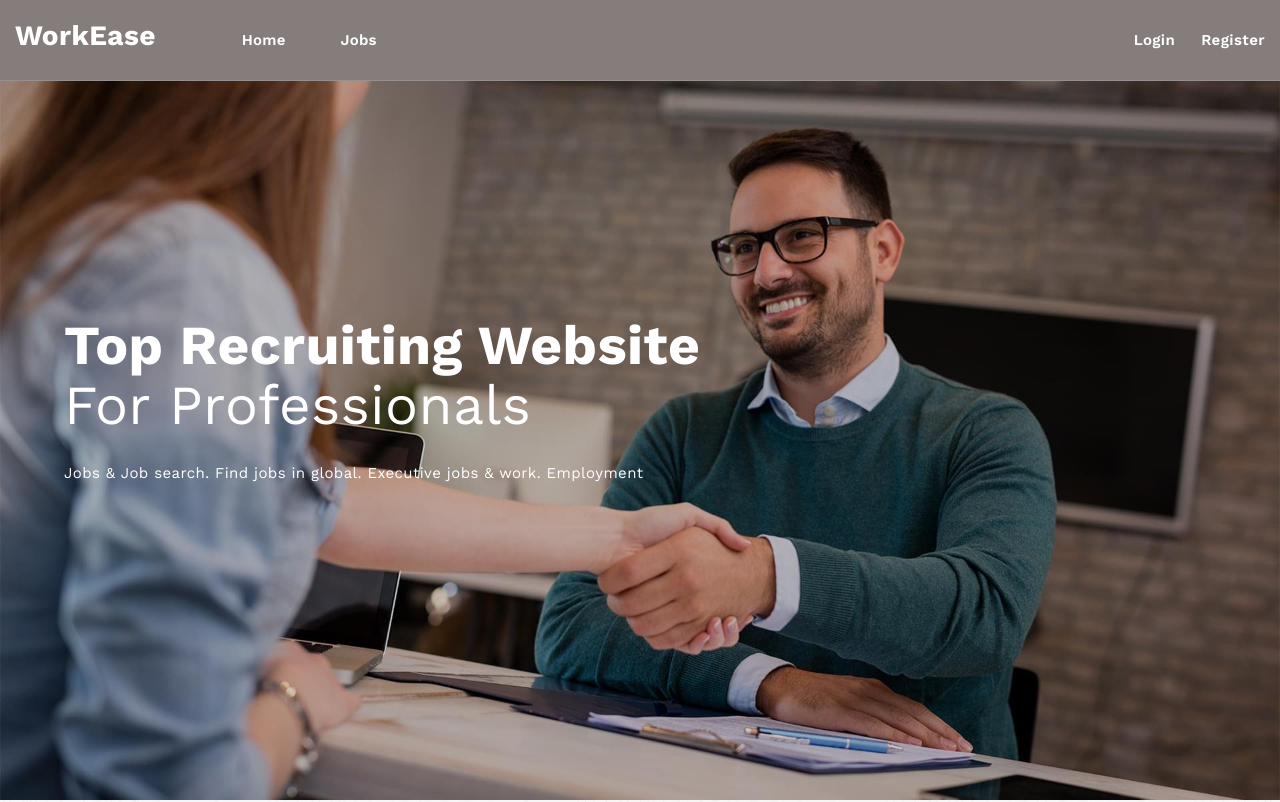
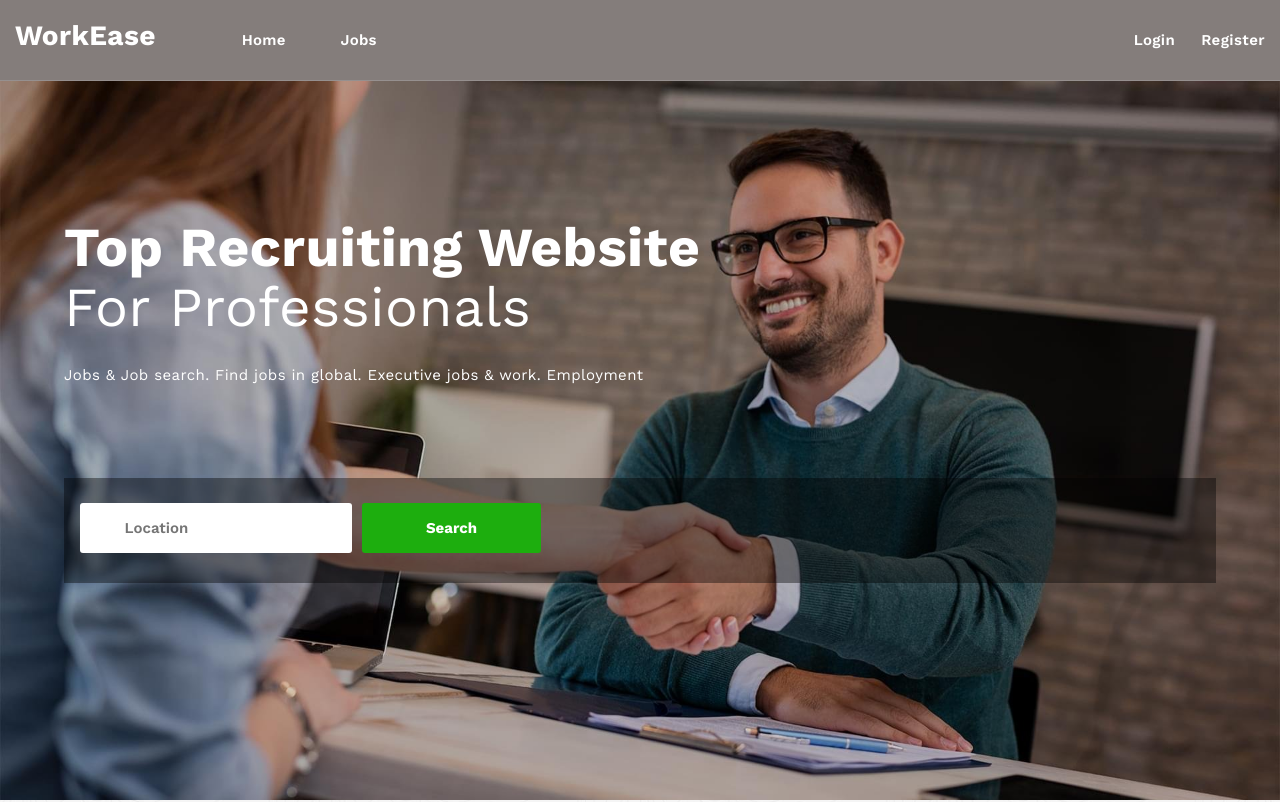
Before and after one commit to nithin-daniel/jobportal-vue, a Vue app: page / in a window 1280 px wide. Shown: the top 802 px of the page. Built offline with nearby package versions, Linux system fonts and the light colour scheme; no server answers; the database is empty; a web font is replaced by a local one.

Commit message:
working on job search funtionality

```diff
--- a/src/components/AddWork.vue
+++ b/src/components/AddWork.vue
@@ -14,6 +14,7 @@ const skills = ref('')
 const job_type = ref('')
 const job_name = ref('')
 const jobdescription = ref('')
+const location = ref('')
 import { v4 as uuidv4 } from 'uuid';
 const addWork = async () => {
     const docRef = await addDoc(collection(db, "works"), {
@@ -26,7 +27,8 @@ const addWork = async () => {
         job_type:job_type.value,
         job_name:job_name.value,
         jobdescription:jobdescription.value,
-        profile_pic:localStorage.profile_url
+        profile_pic:localStorage.profile_url,
+        location:location.value
     }).then(()=>{
         router.push('/')
     })
@@ -54,6 +56,9 @@ const addWork = async () => {
             <div class="single-input">
                 <input type="text" placeholder="Skills" name="skills" id="skills" required v-model="skills">
             </div>
+            <div class="single-input">
+                <input type="text" placeholder="Location" name="location" id="location" required v-model="location">
+            </div>
             <div class="single-input pb-2">
                 <label for="">Job Type</label>
                 <select name="cars" id="cars" v-model="job_type">
--- a/src/components/Home.vue
+++ b/src/components/Home.vue
@@ -2,7 +2,7 @@
 import Footer from './Footer.vue';
 import Navbar from './Navbar.vue';
 
-import { collection, getDocs, addDoc, query, where,limit } from "firebase/firestore";
+import { collection, getDocs, addDoc, query, where, limit } from "firebase/firestore";
 import { getFirestore } from 'firebase/firestore'
 
 
@@ -14,7 +14,9 @@ export default {
     data() {
         return {
             arr: [],
-            showSearch: false
+            showSearch: true,
+            location: '',
+            error: false,
         }
     },
     created() {
@@ -24,11 +26,42 @@ export default {
         async getprofile() {
             const db = getFirestore();
             const q = query(collection(db, "works"));
-            const querySnapshot = await getDocs(query(q,limit(10))); //, where("user", "!=", localStorage.user_id)
+            const querySnapshot = await getDocs(query(q, limit(10))); //, where("user", "!=", localStorage.user_id)
             querySnapshot.forEach((doc) => {
                 const documentWithId = { id: doc.id, ...doc.data() };
                 this.arr.push(documentWithId);
             });
+        },
+        async handleClick() {
+            this.arr = []
+            const locationInput = this.$refs.locationInput;
+            if (!locationInput.validity.valid) {
+                alert("Location Field Required")
+                return;
+            }
+            this.$refs.sectionTitle.scrollIntoView({ behavior: 'smooth' });
+            const db = getFirestore();
+            const q = query(collection(db, "works"));
+            const querySnapshot = await getDocs(query(q, where("location", "==", this.location))); //, where("user", "!=", localStorage.user_id)
+            if (!querySnapshot.empty) {
+                // this.arr = []
+                // this.arr = []
+                // const existingIds = new Set(this.arr.map(item => item.id));
+                querySnapshot.forEach((doc) => {
+                    const documentWithId = { id: doc.id, ...doc.data() };
+                    // this.arr.push(documentWithId);
+                    const existingDocument = this.arr.find(item => item.id === documentWithId.id);
+                    console.log(existingDocument);
+                    if (!existingDocument) {
+                        // Push the document data to the arr array if it doesn't exist
+                        this.arr.push(documentWithId);
+                    }
+                });
+                this.getprofile();
+                console.log(this.arr);
+            } else {
+                // this.error = true;
+            }
         }
     }
 }
@@ -77,8 +110,8 @@ export default {
                     </div>
                     <div class="content-popup-scroll">
                         <ul class="list-item">
-                            <li><a href=""><i class="lnr lnr-book"></i><span><b
-                                            class="highlight">Register now</b> to reach dream jobs easier.</span> </a>
+                            <li><a href=""><i class="lnr lnr-book"></i><span><b class="highlight">Register now</b> to
+                                        reach dream jobs easier.</span> </a>
                             </li>
                             <li><a href=""><i class="lnr lnr-book"></i><span><b class="highlight">Job
                                             suggestion</b> you might be interested based on your profile.</span> </a>
@@ -110,30 +143,31 @@ export default {
                                             <div class="job-search-form">
                                                 <form action="#">
                                                     <div class="row row-5">
-                                                        <div class="col-lg-4 col-md-6 col-sm-6 col-12">
-                                                            <!-- Single Field Item Start  -->
-                                                            <div class="single-field-item">
+                                                        <!-- <div class="col-lg-4 col-md-6 col-sm-6 col-12"> -->
+                                                        <!-- Single Field Item Start  -->
+                                                        <!-- <div class="single-field-item">
                                                                 <i class="lnr lnr-magnifier"></i>
                                                                 <input placeholder="What jobs you want?" name="keyword"
                                                                     type="text">
-                                                            </div>
-                                                            <!-- Single Field Item End  -->
-                                                        </div>
+                                                            </div> -->
+                                                        <!-- Single Field Item End  -->
+                                                        <!-- </div> -->
 
                                                         <div class="col-lg-3 col-md-6 col-sm-6 col-12">
                                                             <!-- Single Field Item Start  -->
                                                             <div class="single-field-item">
                                                                 <i class="lnr lnr-map-marker"></i>
-                                                                <input class="input-field input-field-location"
-                                                                    placeholder="Location" name="location" type="text">
-                                                                <span class="btn-action-location">
-                                                                    <i class="far fa-dot-circle"></i>
-                                                                </span>
+                                                                <div>
+                                                                    <input class="input-field input-field-location"
+                                                                        placeholder="Location" type="text"
+                                                                        v-model="location" required=""
+                                                                        ref="locationInput" />
+                                                                </div>
                                                             </div>
                                                             <!-- Single Field Item End  -->
                                                         </div>
                                                         <div class="col-lg-2 col-md-6 col-sm-6 col-12">
-                                                            <div class="submit-btn">
+                                                            <div class="submit-btn" @click.prevent="handleClick">
                                                                 <button class="ht-btn" type="submit"> Search</button>
                                                             </div>
                                                         </div>
@@ -206,12 +240,12 @@ export default {
             <!-- Feature Section End -->
 
             <!-- Featured Employer Start -->
-            <div class="featured-employer section pt-115 pt-lg-95 pt-md-75 pt-sm-55 pt-xs-45">
+            <div class="featured-employer section pt-115 pt-lg-95 pt-md-75 pt-sm-55 pt-xs-45" id="jobs-list">
                 <div class="container">
                     <div class="row">
                         <div class="col-lg-12">
                             <div class="section-title-wrap mb-45">
-                                <div class="section-title">
+                                <div class="section-title" ref="sectionTitle">
                                     <!-- <span>JOB FROM EMPLOYERS</span> -->
                                     <h3 class="title">Job From Employers</h3>
                                 </div>
@@ -222,17 +256,21 @@ export default {
                         </div>
                     </div>
                     <div class="row row-five-column g-0 border-top-left">
-                        <div class="col-xl-2 col-lg-3 col-md-6 col-sm-6" v-for="item in arr" :key="item.id">
+                        <div v-if="error">
+                            <!-- Message to display when the arr is empty -->
+                            <h1>No Jobs Found</h1>
+                        </div>
+                        <div v-else class="col-xl-2 col-lg-3 col-md-6 col-sm-6" v-for="item in arr" :key="item.id">
                             <!-- Single Employer Item Start -->
                             <div class="employer-item item-border-bottom">
                                 <span class="featured-employer-label">{{ item.designation }}</span>
                                 <div class="employer-image">
-                                    <img :src= "item.profile_pic" alt="">
+                                    <img :src="item.profile_pic" alt="">
                                 </div>
                                 <div class="employer-info-top">
-                                    <span class="employer-location"><i class="lnr lnr-map-marker"></i>Kerala
-                                        </span>
-                                    <h3 class="employer-name"><a :href="'/job-details/'+item.id">{{ item.job_name }}</a></h3>
+                                    <span class="employer-location"><i class="lnr lnr-map-marker"></i>Kerala </span>
+                                    <h3 class="employer-name"><a :href="'/job-details/' + item.id">{{ item.job_name
+                                            }}</a></h3>
                                 </div>
                             </div>
                             <!-- Single Employer Item End -->
@@ -516,7 +554,8 @@ export default {
                                                                     </div>
                                                                 </div>
                                                                 <div class="col-12 mb-25"><button
-                                                                        class="ht-btn">Login</button></div>
+                                                                        class="ht-btn">Login</button>
+                                                                </div>
                                                             </div>
                                                         </form>
                                                         <div class="divider">
@@ -526,11 +565,14 @@ export default {
                                                         <div class="social-login">
                                                             <ul class="social-icon">
                                                                 <li><a class="facebook" href="#"><i
-                                                                            class="fab fa-facebook"></i></a></li>
+                                                                            class="fab fa-facebook"></i></a>
+                                                                </li>
                                                                 <li><a class="twitter" href="#"><i
-                                                                            class="fab fa-twitter"></i></a></li>
+                                                                            class="fab fa-twitter"></i></a>
+                                                                </li>
                                                                 <li><a class="linkedin" href="#"><i
-                                                                            class="fab fa-linkedin"></i></a></li>
+                                                                            class="fab fa-linkedin"></i></a>
+                                                                </li>
                                                                 <li><a class="google" href="#"><i
                                                                             class="fab fa-google-plus"></i></a></li>
                                                             </ul>
@@ -599,7 +641,8 @@ export default {
                                                                     </div>
                                                                 </div>
                                                                 <div class="col-12 mb-25"><button
-                                                                        class="ht-btn">Register</button></div>
+                                                                        class="ht-btn">Register</button>
+                                                                </div>
                                                             </div>
                                                         </form>
                                                         <div class="divider">
@@ -609,11 +652,14 @@ export default {
                                                         <div class="social-login">
                                                             <ul class="social-icon">
                                                                 <li><a class="facebook" href="#"><i
-                                                                            class="fab fa-facebook"></i></a></li>
+                                                                            class="fab fa-facebook"></i></a>
+                                                                </li>
                                                                 <li><a class="twitter" href="#"><i
-                                                                            class="fab fa-twitter"></i></a></li>
+                                                                            class="fab fa-twitter"></i></a>
+                                                                </li>
                                                                 <li><a class="linkedin" href="#"><i
-                                                                            class="fab fa-linkedin"></i></a></li>
+                                                                            class="fab fa-linkedin"></i></a>
+                                                                </li>
                                                                 <li><a class="google" href="#"><i
                                                                             class="fab fa-google-plus"></i></a></li>
                                                             </ul>
```
